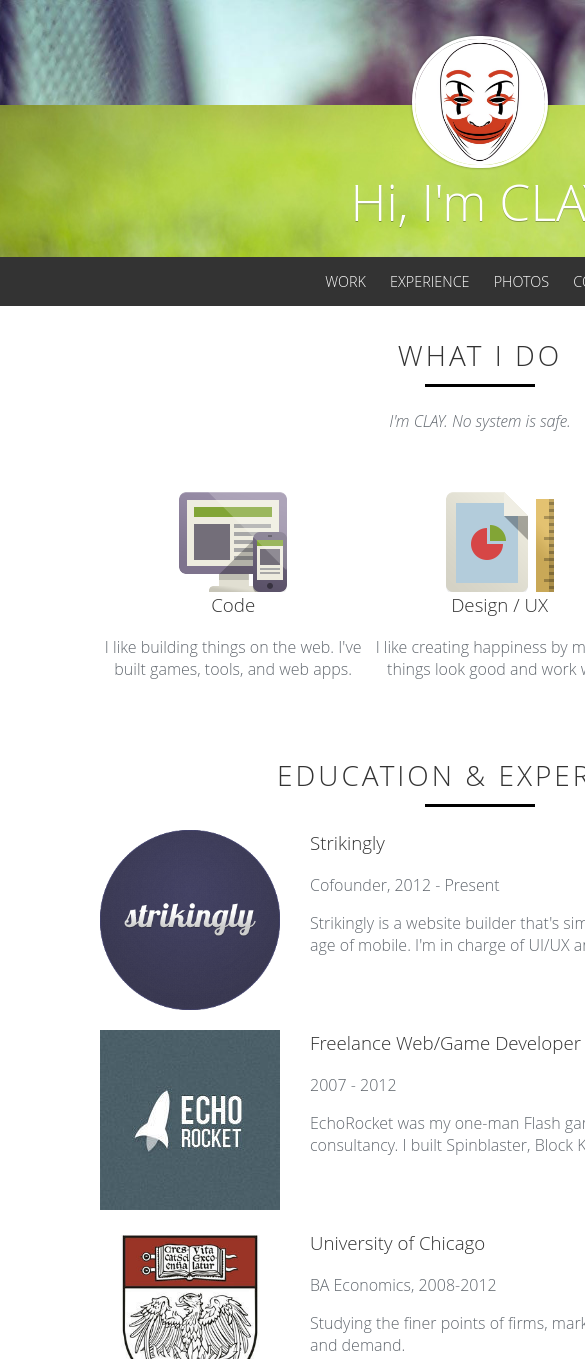
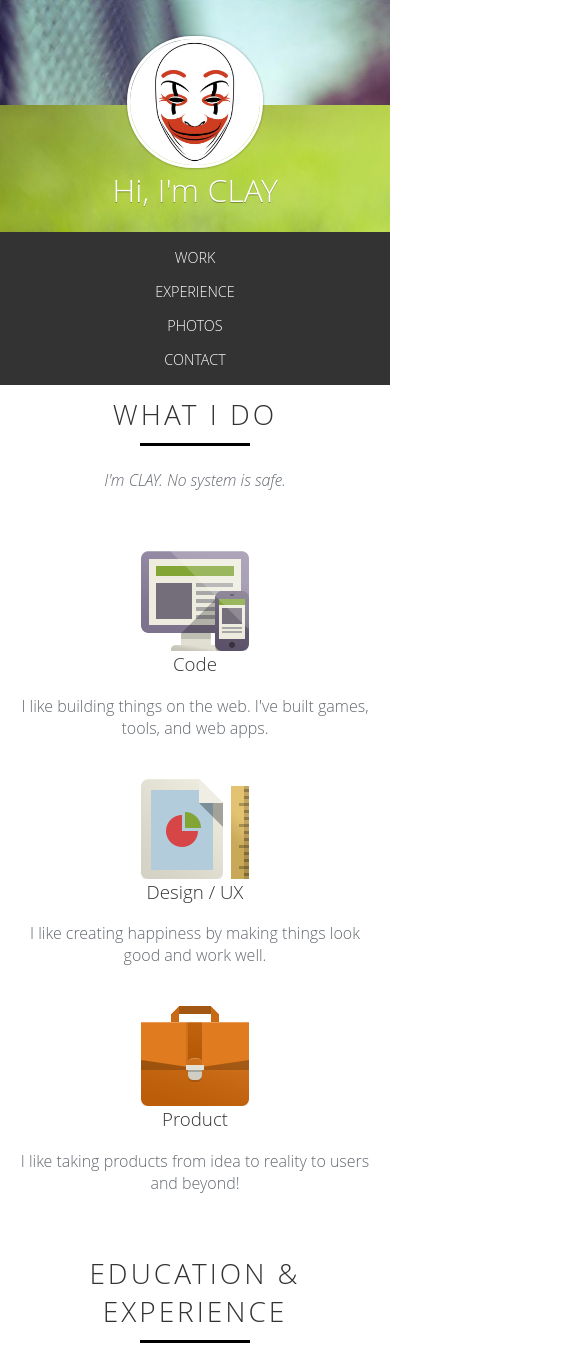
Before and after one commit to n37r06u3/sike-css0to1-profile, a website: page index.html in a window 390 px wide. Shown: the top 1359 px of the page, 585 px wide, since content can reach past the window. Drawn offline with Linux system fonts and the light colour scheme; a web font is replaced by a local one.

Commit message:
leason end

```diff
--- a/css/main.css
+++ b/css/main.css
@@ -61,7 +61,6 @@
 .main-nav ul li {
     margin: 15px 10px;
     display: inline-block;
-
 }
 
 
@@ -87,7 +86,6 @@
 .whatido__skill-list{
     list-style: none;
     margin-top:60px;
-
 }
 
 .whatido__skill{
@@ -234,3 +232,61 @@
 textarea{
     height: 100px;
 }
+
+
+/* Extra Small Devices, Phones */
+@media only screen and (max-width : 480px) {
+    .container {
+        width: 100%;
+    }
+    .main-header h1 {
+        font-size: 32px;
+    }
+    .main-nav ul  {
+        padding: 1px 0;
+
+    }
+    .main-nav ul li {
+        display: block;
+
+    }
+    .whatido__skill{
+        float: none;
+        width: 100%;
+        margin-bottom: 40px;
+    }
+    .info-section {
+        padding: 10px;
+    }
+    .whatido__skill-list {
+        padding: 0;
+    }
+    .education-experience__list {
+        padding: 0;
+    }
+    .education-experience__list img{
+        width: 180px;
+        float: none;
+        margin: 20px auto;
+        display: block;
+
+    }
+    .photos__list, .get-in-touch__list{
+
+        padding: 0;
+    }
+    .photos__list li{
+        float: none;
+        width: 100%;
+    }
+    .get-in-touch__list li{
+        float: left;
+        width: 50%;
+    }
+     .form-group label{
+        position: static
+    }
+    .contact form {
+        width: 100%;
+    }
+}
--- a/index.html
+++ b/index.html
@@ -16,7 +16,7 @@
     <!--
     Disables zooming on mobile devices.
     -->
-    <meta name="viewport" content="width=device-width,initial-scale=1">
+    <meta name="viewport" content="width=device-width, initial-scale=1">
 
     <!--
     Stylesheet that minimizes browser differences.
@@ -29,7 +29,9 @@
     -->
 
     <link href='http://fonts.useso.com/css?family=Open+Sans:400,300' rel='stylesheet' type='text/css'>
+
     <link rel="stylesheet" href="css/main.css">
+
 </head>
 <body>
 
@@ -76,7 +78,7 @@
 
     <section class="info-section education-experience">
         <header>
-            <h2>Education &amp; Experience</h2>
+            <h2>Education <span>&amp;</span> Experience</h2>
         </header>
         <ul class="education-experience__list">
             <li>
```
